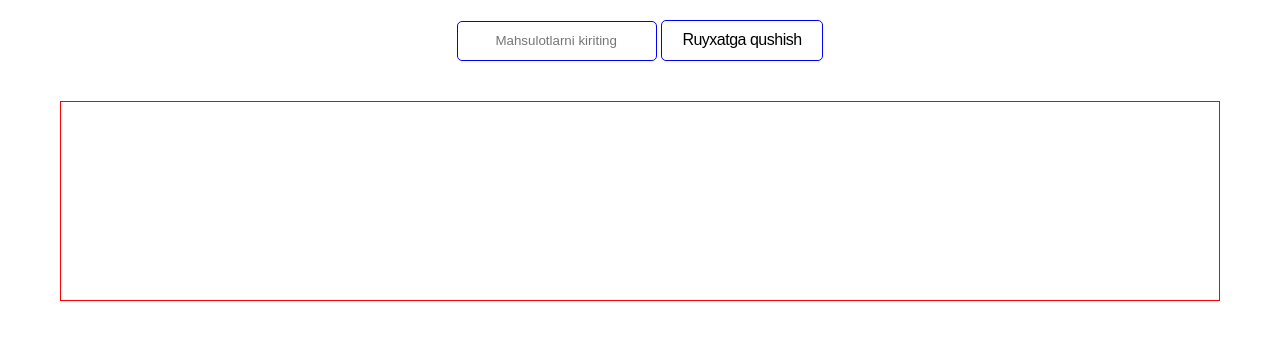
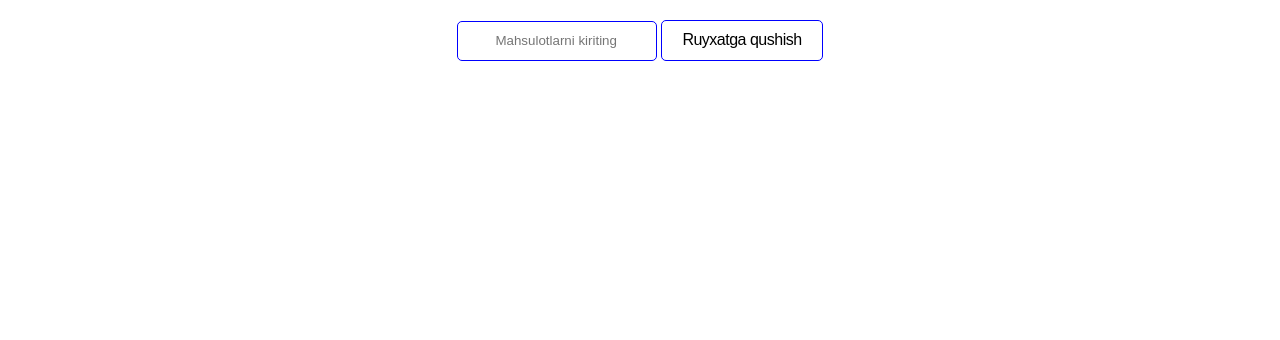
Before and after one commit to SarvarbekYuldoshov/JavaScriptDom, a plain HTML site: page Dom/index.html in a window 1280 px wide. Drawn offline with Linux system fonts and the light colour scheme.

Commit message:
salomlar

```diff
--- a/Dom/css/main.css
+++ b/Dom/css/main.css
@@ -52,9 +52,3 @@
      background: blue;
      color: aliceblue;
 }
-.header-list{
-    margin-top: 40px;
-    /* justify-content: center; */
-    height: 200px;
-    border: 1px solid red;
-}
```
